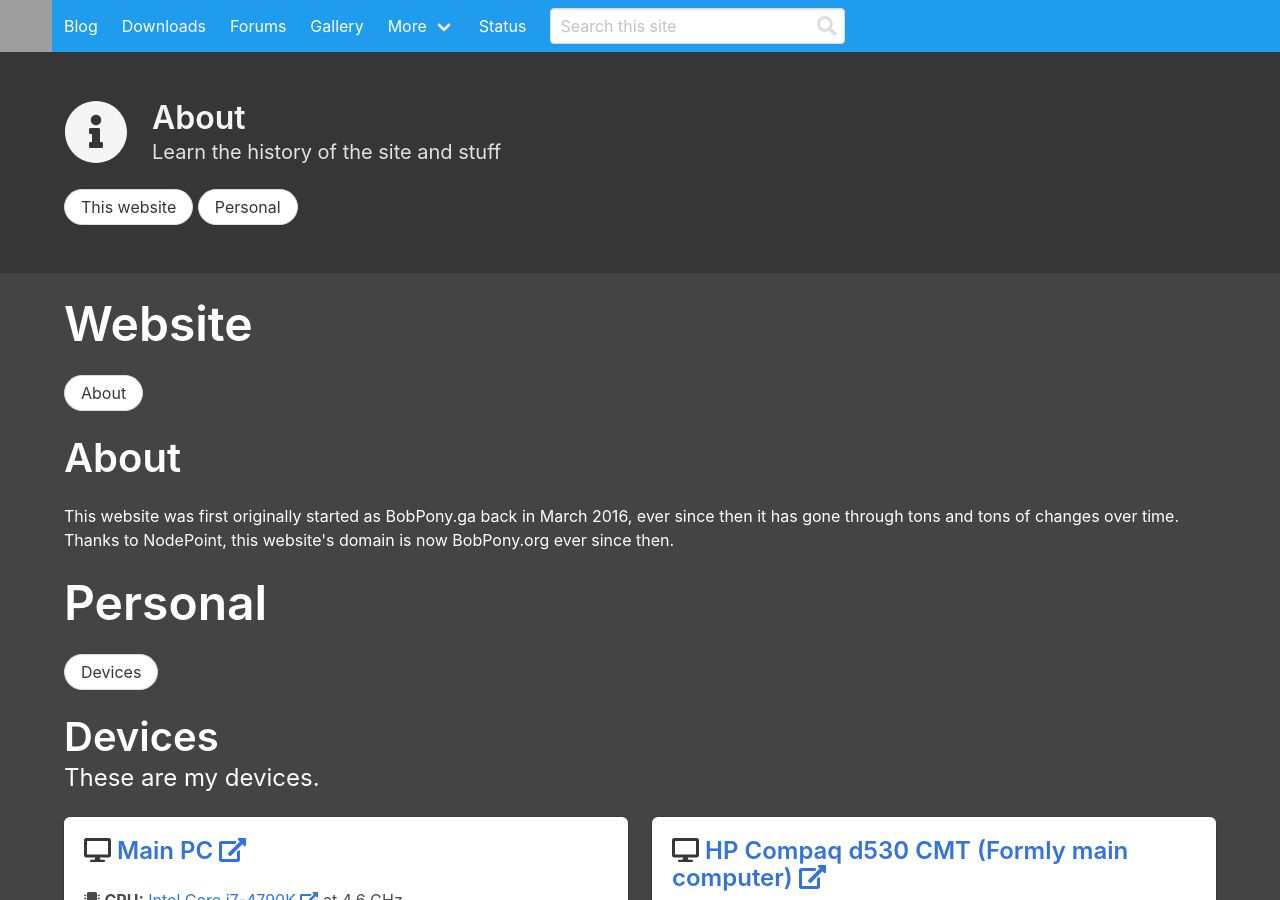
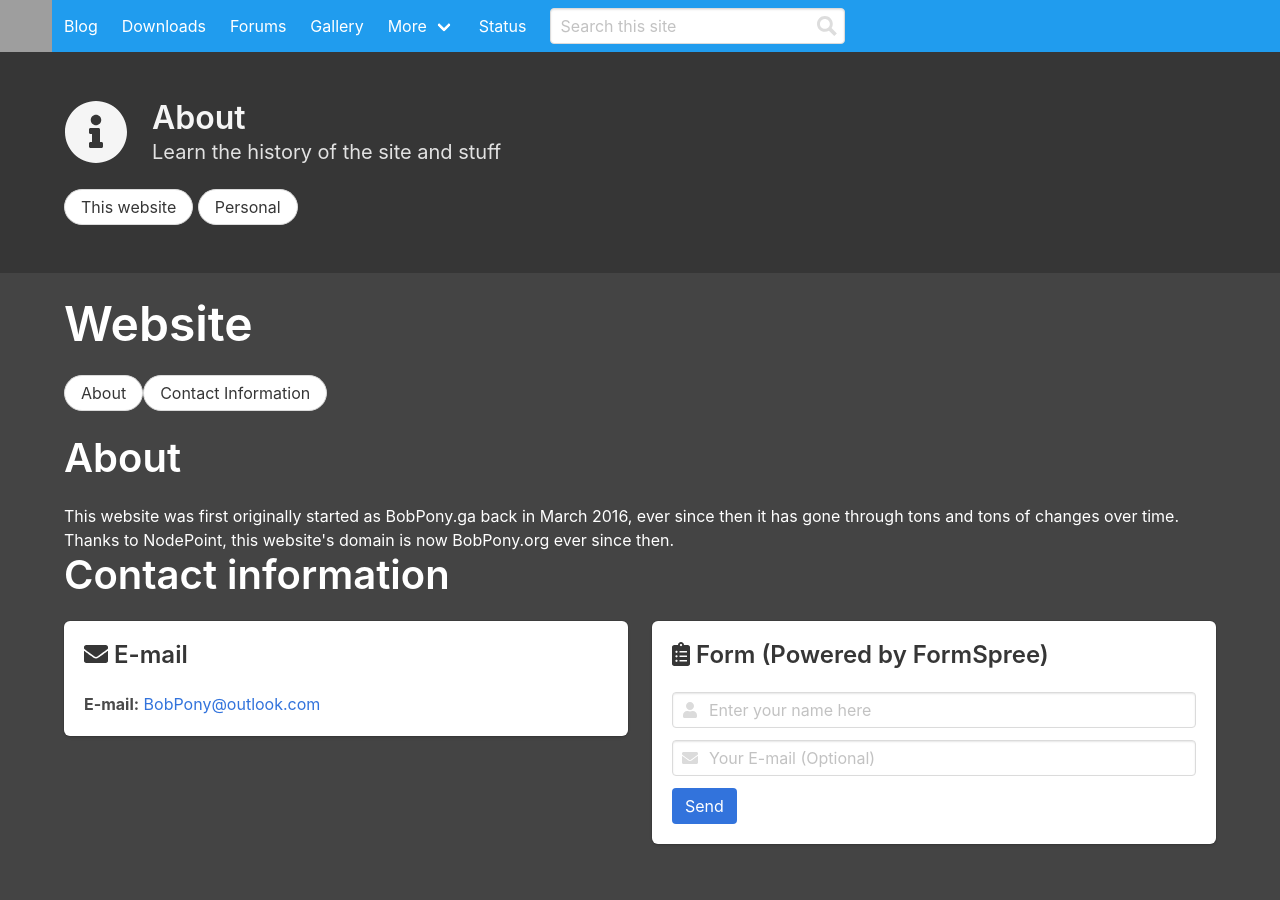
Before and after one commit to miklosakos/bobpony.org, a Jekyll site: the page built from about.html, in a window 1280 px wide and 900 px high. Built offline with Jekyll 4.4.1, drawn with Linux system fonts in a browser that asks for light colours; nearby versions of some CDN libraries; grey boxes are pictures that could not be loaded.

Commit message:
More tweaks

```diff
--- a/about.html
+++ b/about.html
@@ -27,10 +27,53 @@ permalink: /about
 <div class="container has-text-white">
 <a name="web"></a>
 <br><h1 class="title is-1 has-text-white">Website</h1>
-<a class="button is-rounded" href="#aboutweb">About</a><br /><br />
+<a class="button is-rounded" href="#aboutweb">About</a><a class="button is-rounded" href="#contactweb">Contact Information</a><br /><br />
 <a name="aboutweb"></a>
 <h2 class="title is-2 has-text-white">About</h2>
 <p>This website was first originally started as BobPony.ga back in March 2016, ever since then it has gone through tons and tons of changes over time. Thanks to NodePoint, this website's domain is now BobPony.org ever since then.</p>
+<a name="contactweb"></a>
+<h2 class="title is-2 has-text-white">Contact information</h2>
+<div class="columns">
+<div class="column is-half">
+<div class="box smallbox">
+<h1 class="title is-4"><i class="fas fa-envelope"></i> E-mail</h1>
+<p><b>E-mail:</b> <a href="" target="_blank">BobPony@outlook.com</a></p>
+</div>
+</div>
+<div class="column is-half">
+<div class="box smallbox">
+<h1 class="title is-4"><i class="fas fa-clipboard-list"></i> Form (Powered by FormSpree)</h1>
+
+<div class="field">
+<form action="https://formspree.io/bobpony@outlook.com"
+      method="POST">
+    <div class="field">
+  <div class="control has-icons-left has-icons-right">
+    <input name="name" class="input" type="text" placeholder="Enter your name here">
+    <span class="icon is-small is-left">
+      <i class="fas fa-user"></i>
+    </span>
+  </div>
+</div>
+	<div class="field">
+  <div class="control has-icons-left has-icons-right">
+    <input class="input" name="_replyto" type="email" placeholder="Your E-mail (Optional)">
+    <span class="icon is-small is-left">
+      <i class="fas fa-envelope"></i>
+    </span>
+
+  </div>
+</div>
+	<div class="field is-grouped">
+  <div class="control">
+    <input type="submit" value="Send" class="button is-link">
+  </div>
+</div>
+</form>
+</div>
+</div>
+</div>
+</div>
 <a name="personal"></a>
 <br><h1 class="title is-1 has-text-white">Personal</h1>
 <a class="button is-rounded" href="#devicespersonal">Devices</a><br /><br />
```
Also changed, not shown: _layouts/post.html (+12 -0 lines), contact.html (deleted, +0 -27 lines).
